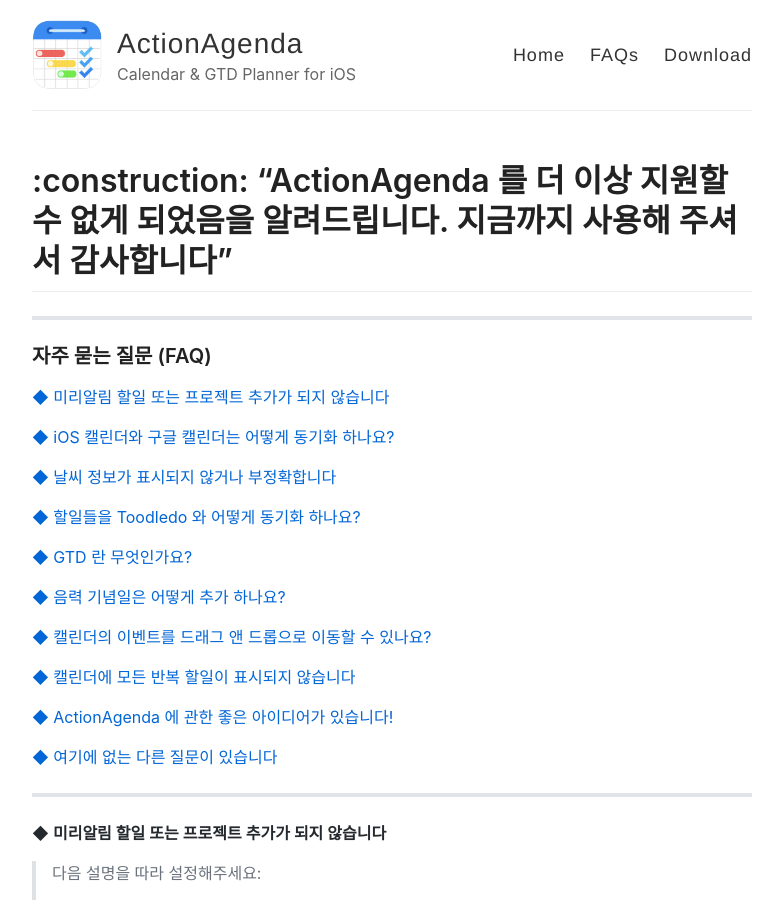
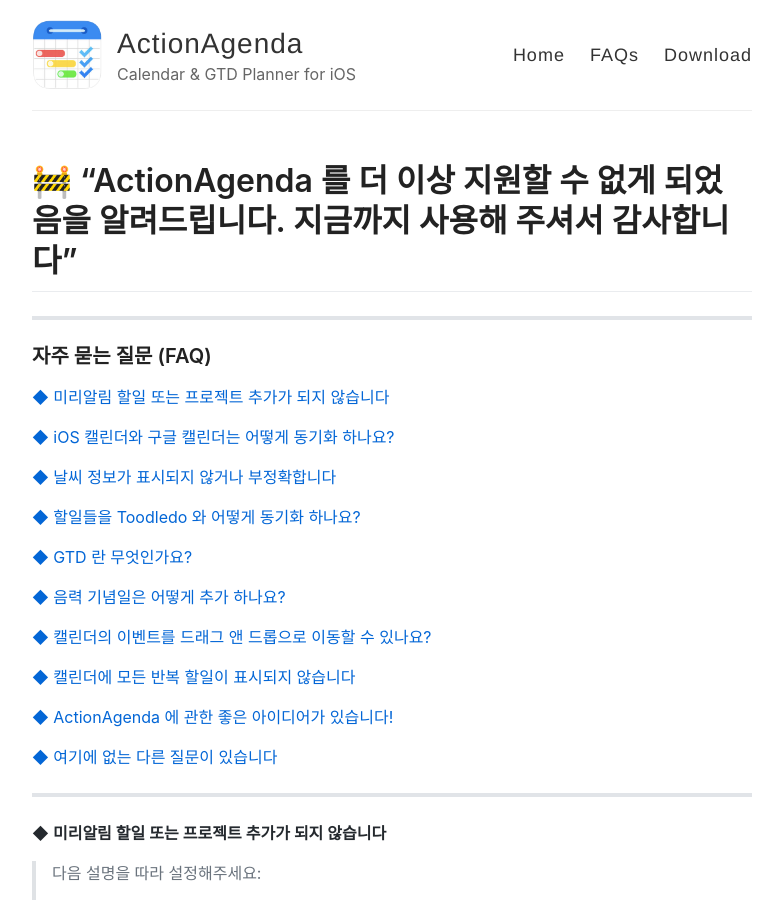
Before and after one commit to actionagenda/actionagenda, a Jekyll site: the page built from faqs-ko.md, in a window 1280 px wide and 900 px high. Shown: the whole window, without its empty margins (248-1031 px from the left). Built offline with Jekyll 4.4.1, drawn with Linux system fonts in a browser that asks for light colours; part of the change alters nothing that is shown.

Commit message:
Update faqs-ko.md

```diff
--- a/faqs-ko.md
+++ b/faqs-ko.md
@@ -4,7 +4,7 @@ title: FAQs
 permalink: /faqs-ko/
 ---
 
-# :construction: "ActionAgenda 를 더 이상 지원할 수 없게 되었음을 알려드립니다. 지금까지 사용해 주셔서 감사합니다"
+# 🚧  "ActionAgenda 를 더 이상 지원할 수 없게 되었음을 알려드립니다. 지금까지 사용해 주셔서 감사합니다"
 -------
 
 ### 자주 묻는 질문 (FAQ)
```
